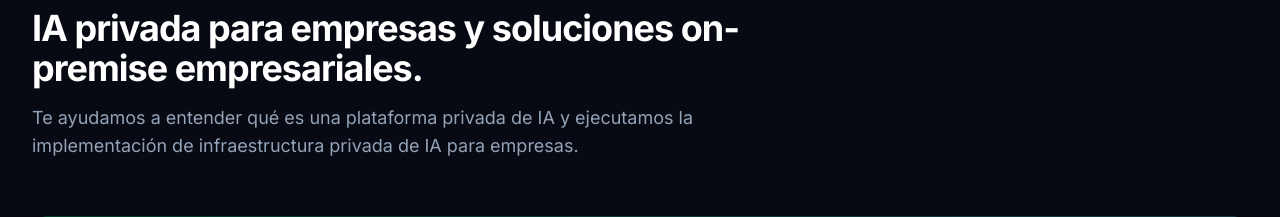
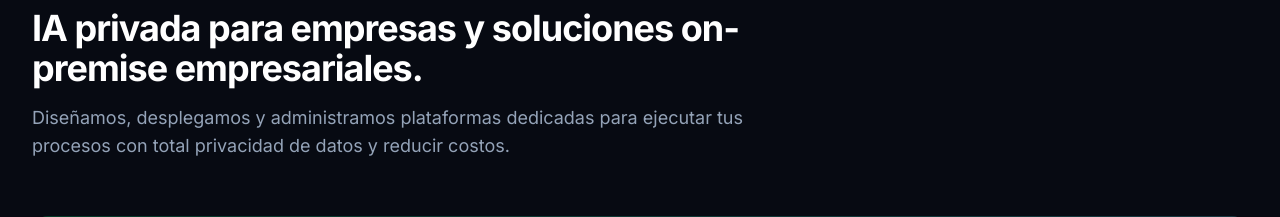
Before and after one commit to JuanECifuentes/Sooniverse, a Django app: page / in a window 1280 px wide. Shown: the part 2354-2571 px from the top of the page. Run offline with Django 5.2, Linux system fonts and the light colour scheme; some libraries are stand-ins or nearby versions.

Commit message:
mejora textos e info en landing

```diff
--- a/apps/core/templates/core/landing.html
+++ b/apps/core/templates/core/landing.html
@@ -108,7 +108,7 @@
               "name": "¿Es más barato tener infraestructura propia de IA que pagar por API?",
               "acceptedAnswer": {
                 "@type": "Answer",
-                "text": "Sí, para cargas recurrentes y de alto volumen, la infraestructura dedicada resulta significativamente más barata. En nuestra comparación basada en 200,000 ejecuciones de 10,000 tokens al mes, una GPU dedicada NVIDIA L4 cuesta US$579.46/mes, representando un ahorro del 74.2% frente a APIs premium y del 39.3% frente a proveedores económicos."
+                "text": "Sí, para cargas recurrentes y de alto volumen, la infraestructura dedicada resulta significativamente más barata. En nuestra comparación basada en 200,000 ejecuciones de 10,000 tokens al mes, una GPU dedicada cuesta US$579.46/mes, representando un ahorro del 74.2% frente a APIs premium y del 39.3% frente a proveedores económicos."
               }
             },
             {
@@ -292,7 +292,10 @@
         @keyframes energeticVibe { 0%, 100% { transform: translateY(-3px) scale(1); } 50% { transform: translateY(-3px) scale(1.04); } }
         .animate-pulse-slow { animation: pulseSlow 3s ease-in-out infinite; }
         .hero-bar { height: var(--bar-height); transform: scaleY(0); transition: transform 1.5s cubic-bezier(0.16, 1, 0.3, 1); }
-        .hero-bar.loaded { transform: scaleY(1); }
+        .hero-bar.loaded { transform: scaleY(1); transition: transform 0.25s cubic-bezier(0.4, 0, 0.2, 1), filter 0.25s ease, box-shadow 0.25s ease; }
+        .hero-bar:hover { transform: scaleY(1.08) !important; filter: brightness(1.35); cursor: pointer; }
+        .hero-bar.bg-neon:hover { box-shadow: 0 0 25px rgba(0, 255, 135, 0.6); }
+        .hero-bar.bg-border:hover { box-shadow: 0 0 15px rgba(96, 239, 255, 0.35); }
     </style>
 </head>
 <body class="antialiased">
@@ -474,7 +477,7 @@
                     <div id="caso-estudio-body" class="hidden">
                         <div class="pt-5 border-t border-border/40 mt-5 space-y-4 text-xs sm:text-sm">
                             <p class="text-neon font-semibold leading-relaxed border-l-2 border-l-neon pl-3 bg-neon/5 py-2 rounded-r-md">
-                                Sí. En un caso real de 200,000 ejecuciones mensuales con 10,000 tokens por procesamiento, el despliegue de una GPU dedicada NVIDIA L4 representó un costo mensual de <strong>US$579.46</strong>, logrando un ahorro del <strong>74.2%</strong> frente a un proveedor premium de pago por token y del <strong>39.3%</strong> frente a proveedores económicos.
+                                Sí. En un caso real de 200,000 ejecuciones mensuales con 10,000 tokens por procesamiento, el despliegue de una GPU dedicada representó un costo mensual de <strong>US$579.46</strong>, logrando un ahorro del <strong>74.2%</strong> frente a un proveedor premium de pago por token y del <strong>39.3%</strong> frente a proveedores económicos.
                             </p>
                             <p class="text-slate leading-relaxed">
                                 Al comparar la viabilidad financiera del montaje de una <strong>plataforma privada de IA vs API de OpenAI</strong>, el factor crucial es la forma de cobro. El cobro variable por token de APIs comerciales penaliza a las empresas con alto tráfico, mientras que un servidor dedicado proporciona capacidad constante a un costo mensual fijo predecible.
@@ -515,7 +518,7 @@
 
                             <div class="p-4 rounded-lg border border-border bg-surface/20 text-center">
                                 <p class="text-xs text-slate">
-                                    Nota: Estimaciones basadas en un volumen de 200,000 ejecuciones/mes con 10,000 tokens cada una, usando GPU NVIDIA L4.
+                                    Nota: Estimaciones basadas en un volumen de 200,000 ejecuciones/mes con 10,000 tokens cada una.
                                 </p>
                             </div>
                         </div>
@@ -535,10 +538,10 @@
                     <div id="privacidad-body" class="hidden">
                         <div class="pt-5 border-t border-border/40 mt-5 space-y-4 text-xs sm:text-sm">
                             <p class="text-cyan font-semibold leading-relaxed border-l-2 border-l-cyan pl-3 bg-cyan/5 py-2 rounded-r-md">
-                                Al implementar una infraestructura de inferencia privada, se elimina la dependencia de terceros, garantizando trazabilidad total, gobierno de datos, y un estricto control de accesos segmentado por área.
+                                Al implementar una infraestructura de inferencia privada, se elimina la dependencia de terceros, garantizando trazabilidad total, gobierno de datos, y un estricto control de accesos.
                             </p>
                             <p class="text-slate leading-relaxed">
-                                Confiar en APIs comerciales externas que procesan datos críticos (como contratos legales, informes financieros o tickets de soporte) representa un riesgo regulatorio. La infraestructura dedicada de Sooniverse garantiza que tus datos nunca salgan de tu red interna.
+                                Confiar en APIs comerciales externas que procesan datos críticos (como contratos legales, informes financieros o tickets de soporte) representa un riesgo regulatorio. Sooniverse diseña, despliega y administra plataformas privadas de inteligencia artificial propias y dedicadas para cada cliente, garantizando que los datos nunca salgan de tu red interna.
                             </p>
 
                             <div class="grid sm:grid-cols-2 gap-4 mt-2">
@@ -584,7 +587,7 @@
             <div class="max-w-3xl mb-14">
                 <span class="font-mono text-xs font-bold uppercase tracking-brand text-neon mb-3 block">Servicios</span>
                 <h2 class="text-3xl sm:text-4xl font-bold tracking-[-1px] text-white">IA privada para empresas y soluciones on-premise empresariales.</h2>
-                <p class="mt-4 text-slate text-lg">Te ayudamos a entender qué es una plataforma privada de IA y ejecutamos la implementación de infraestructura privada de IA para empresas.</p>
+                <p class="mt-4 text-slate text-lg">Diseñamos, desplegamos y administramos plataformas dedicadas para ejecutar tus procesos con total privacidad de datos y reducir costos.</p>
             </div>
 
             <div class="mb-16 p-[1px] rounded-2xl bg-gradient-to-br from-neon/20 via-cyan/20 to-violet/20">
@@ -780,7 +783,7 @@
                 <div class="lg:col-span-7 space-y-8" id="faq">
                     <div>
                         <span class="font-mono text-xs font-bold uppercase tracking-brand text-neon mb-3 block">Preguntas Frecuentes</span>
-                        <h2 class="text-3xl sm:text-4xl font-bold tracking-[-1px] text-white">Preguntas Frecuentes sobre IA Privada</h2>
+                        <h2 class="text-3xl sm:text-4xl font-bold tracking-[-1px] text-white">Preguntas Frecuentes sobre nuestros servicios</h2>
                         <p class="mt-4 text-slate text-sm">Respuestas directas estructuradas para resolver tus inquietudes sobre costos, rendimiento y seguridad de datos.</p>
                     </div>
 
@@ -804,7 +807,7 @@
                             </button>
                             <div class="accordion-body">
                                 <p class="text-slate text-sm leading-relaxed mt-3 pt-3 border-t border-border/30">
-                                    Sí, para cargas de alto volumen la infraestructura dedicada resulta significativamente más económica. En un caso real de 200,000 ejecuciones mensuales con 10,000 tokens por procesamiento, el despliegue de una GPU dedicada NVIDIA L4 representó un costo mensual de <strong>US$579.46</strong>, logrando un ahorro del <strong>74.2%</strong> frente a un proveedor premium de pago por token y del <strong>39.3%</strong> frente a proveedores económicos.
+                                    Sí, para cargas de alto volumen la infraestructura dedicada resulta significativamente más económica. En un caso real de 200,000 ejecuciones mensuales con 10,000 tokens por procesamiento, el despliegue de una GPU dedicada representó un costo mensual de <strong>US$579.46</strong>, logrando un ahorro del <strong>74.2%</strong> frente a un proveedor premium de pago por token y del <strong>39.3%</strong> frente a proveedores económicos.
                                 </p>
                             </div>
                         </div>
@@ -816,7 +819,7 @@
                             </button>
                             <div class="accordion-body">
                                 <p class="text-slate text-sm leading-relaxed mt-3 pt-3 border-t border-border/30">
-                                    Para proteger la información sensible, las organizaciones deben desplegar modelos open source en servidores dedicados bajo su propio control. Al implementar una infraestructura de inferencia privada, se elimina la dependencia de terceros, garantizando trazabilidad total, gobierno de datos, y un estricto control de accesos segmentado por área.
+                                    Para proteger la información sensible, las organizaciones deben desplegar modelos open source en servidores dedicados bajo su propio control. Al implementar una infraestructura de inferencia privada, se elimina la dependencia de terceros, garantizando trazabilidad total, gobierno de datos, y un estricto control de accesos.
                                 </p>
                             </div>
                         </div>
@@ -882,7 +885,7 @@
                                 <span class="accordion-icon text-cyan text-base font-bold transition-transform duration-300 shrink-0">+</span>
                             </button>
                             <div class="accordion-body">
-                                <p class="text-slate text-xs mt-3 pt-3 border-t border-border/30 leading-relaxed">Unidad de procesamiento gráfico asignada exclusivamente a una empresa para ejecutar tareas de IA en tiempo real 24/7 sin compartir recursos ni latencia con terceros.</p>
+                                <p class="text-slate text-xs mt-3 pt-3 border-t border-border/30 leading-relaxed">Unidad de procesamiento gráfico asignada exclusivamente a una empresa para ejecutar tareas de IA en tiempo real 24/7 sin compartir recursos con terceros.</p>
                             </div>
                         </div>
 
@@ -903,16 +906,6 @@
                             </button>
                             <div class="accordion-body">
                                 <p class="text-slate text-xs mt-3 pt-3 border-t border-border/30 leading-relaxed">Modelo de IA de código abierto (como Llama o Mistral) cuya arquitectura es libre y se puede desplegar sin costos de licencia en un servidor propio.</p>
-                            </div>
-                        </div>
-
-                        <div class="accordion-item p-5 rounded-xl bg-surface/50 border border-border hover:border-cyan/20 transition">
-                            <button class="accordion-trigger w-full flex items-center justify-between text-left focus:outline-none" aria-expanded="false">
-                                <h4 class="text-sm font-bold text-white font-mono uppercase tracking-wider text-cyan">Latencia</h4>
-                                <span class="accordion-icon text-cyan text-base font-bold transition-transform duration-300 shrink-0">+</span>
-                            </button>
-                            <div class="accordion-body">
-                                <p class="text-slate text-xs mt-3 pt-3 border-t border-border/30 leading-relaxed">El tiempo de respuesta transcurrido desde que se envía una petición al modelo de IA hasta que este genera el primer token de respuesta.</p>
                             </div>
                         </div>
                     </div>
```
